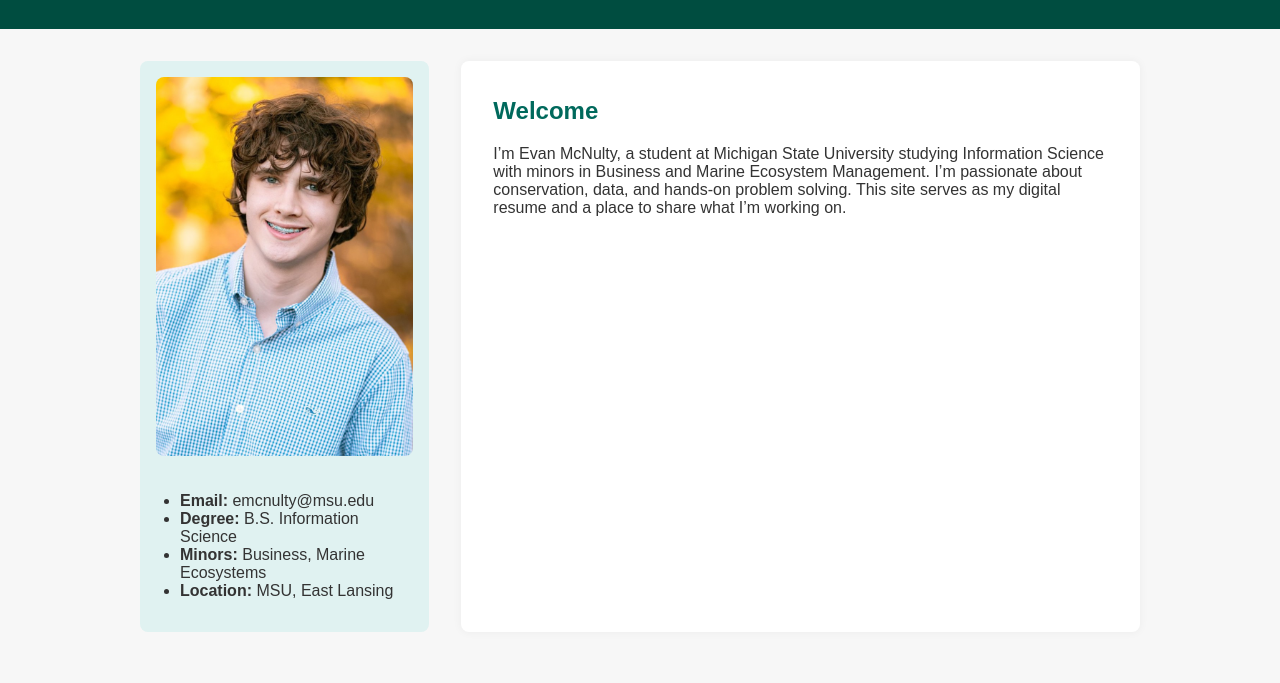
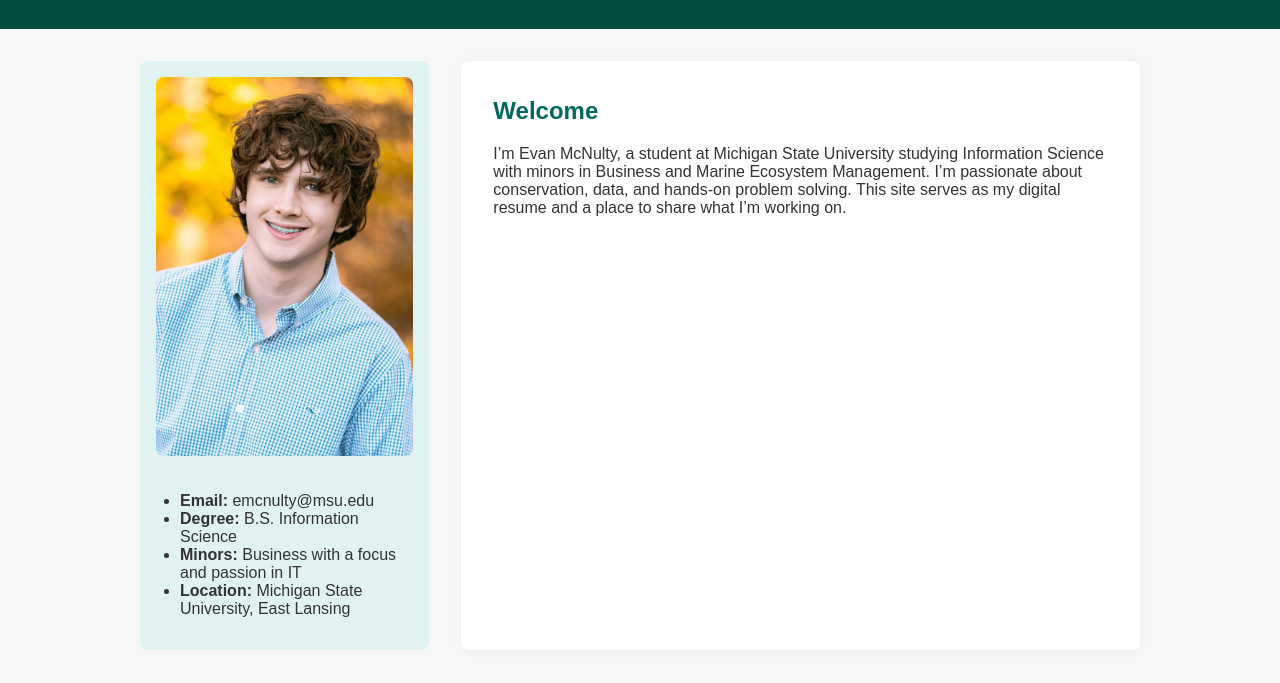
Before and after one commit to EvanMcnulty/final-project-resume, a plain HTML site: page index.html in a window 1280 px wide. Shown: the part 117-800 px from the top of the page. Drawn offline with Linux system fonts and the light colour scheme.

Commit message:
Update index.html

```diff
--- a/index.html
+++ b/index.html
@@ -22,8 +22,8 @@
       <ul>
         <li><strong>Email:</strong> emcnulty@msu.edu</li>
         <li><strong>Degree:</strong> B.S. Information Science</li>
-        <li><strong>Minors:</strong> Business, Marine Ecosystems</li>
-        <li><strong>Location:</strong> MSU, East Lansing</li>
+        <li><strong>Minors:</strong> Business with a focus and passion in IT</li>
+        <li><strong>Location:</strong> Michigan State University, East Lansing</li>
       </ul>
     </aside>
 
```
